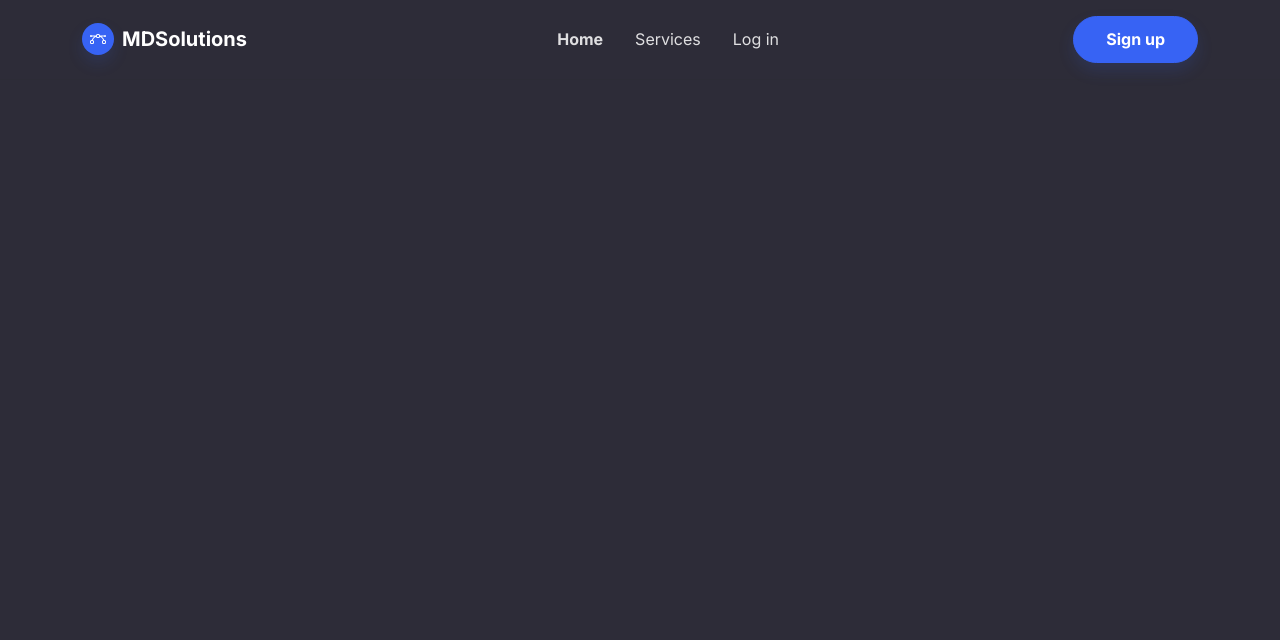
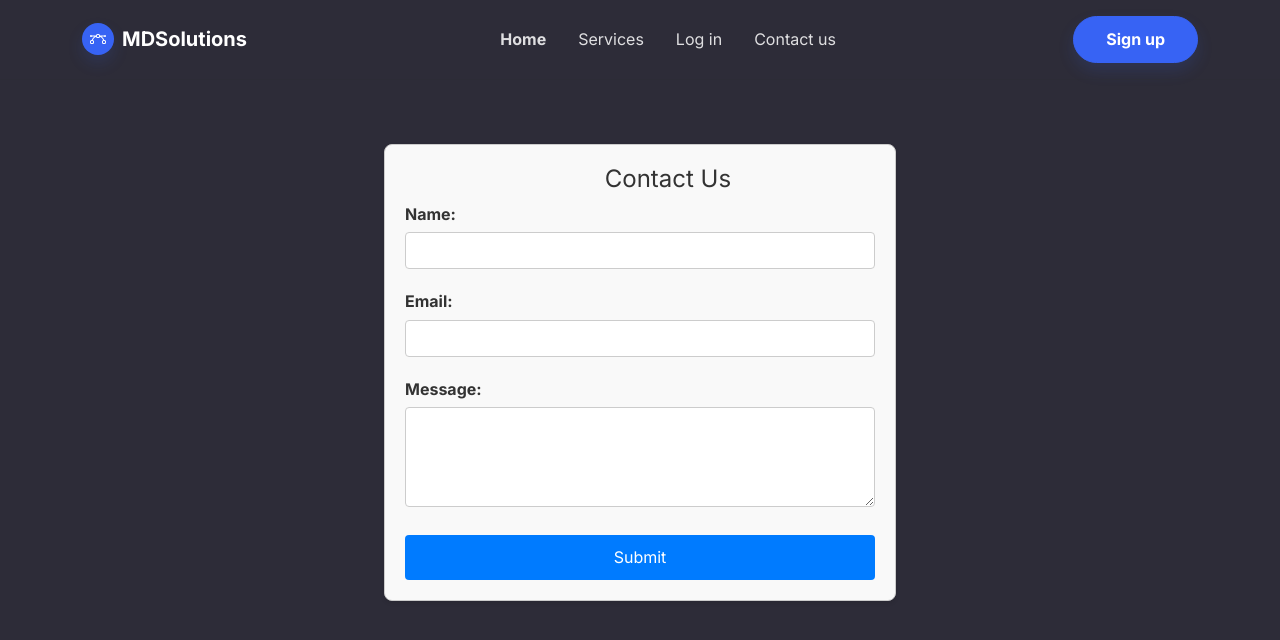
Before and after one commit to DolevGabay/spotify-applemusic-angular, a React (Create React App) app in the folder client/: page /Contact in a window 1280 px wide. Shown: the top 640 px of the page. Built offline with nearby package versions, Linux system fonts and the light colour scheme.

Commit message:
add contact us

```diff
--- a/client/src/App.js
+++ b/client/src/App.js
@@ -3,6 +3,7 @@ import { BrowserRouter, Route, Routes } from 'react-router-dom';
 import Navbar from './Navbar';
 import Home from './Home';
 import Spotify from './Spotify';
+import Contact from './Contact';
 const App = () => {
     return (
         <div>
@@ -11,6 +12,7 @@ const App = () => {
             <Routes>
                <Route path="/" element={<Home />} />
                <Route path="/spotify" element={<Spotify />} />
+               <Route path="/Contact" element={<Contact />} />
             </Routes>
         </BrowserRouter>
         </div>
--- /dev/null
+++ b/client/src/Contact.css
@@ -0,0 +1,60 @@
+.contact {
+    max-width: 40%;
+    margin: 0 auto;
+    margin-top: 5%;
+    padding: 20px;
+    border: 1px solid #ccc;
+    border-radius: 8px;
+    box-shadow: 0 2px 4px rgba(0, 0, 0, 0.1);
+    background-color: #f9f9f9;
+  }
+
+  .contact h2 {
+    font-size: 1.5rem;
+    margin-left: 42.5%;
+    color: #333;
+  }
+
+  .contact form {
+    display: flex;
+    flex-direction: column;
+  }
+
+  .form-group {
+    margin-bottom: 20px;
+  }
+
+  .form-group label {
+    font-weight: bold;
+    margin-bottom: 5px;
+    color: #333;
+  }
+
+  .form-group input[type="text"],
+  .form-group input[type="email"],
+  .form-group textarea {
+    padding: 1%;
+    border: 1px solid #ccc;
+    border-radius: 4px;
+    font-size: 1rem;
+    width: 100%;
+  }
+
+  .form-group textarea {
+    resize: vertical;
+    min-height: 100px;
+  }
+
+  button[type="submit"] {
+    background-color: #007bff;
+    color: white;
+    border: none;
+    border-radius: 4px;
+    padding: 10px 20px;
+    cursor: pointer;
+    transition: background-color 0.3s;
+  }
+
+  button[type="submit"]:hover {
+    background-color: #0056b3;
+  }
--- /dev/null
+++ b/client/src/Contact.js
@@ -0,0 +1,67 @@
+import React, { useState } from 'react';
+import './Contact.css';
+
+const Contact = () => {
+  const [formData, setFormData] = useState({
+    name: '',
+    email: '',
+    message: '',
+  });
+
+  const handleChange = (e) => {
+    const { name, value } = e.target;
+    setFormData({
+      ...formData,
+      [name]: value,
+    });
+  };
+
+  const handleSubmit = (e) => {
+    e.preventDefault();
+    // You can add your logic here to handle the form submission
+    console.log('Form data submitted:', formData);
+  };
+
+  return (
+    <div className="contact">
+      <h2>Contact Us</h2>
+      <form onSubmit={handleSubmit}>
+        <div className="form-group">
+          <label htmlFor="name">Name:</label>
+          <input
+            type="text"
+            id="name"
+            name="name"
+            value={formData.name}
+            onChange={handleChange}
+            required
+          />
+        </div>
+        <div className="form-group">
+          <label htmlFor="email">Email:</label>
+          <input
+            type="email"
+            id="email"
+            name="email"
+            value={formData.email}
+            onChange={handleChange}
+            required
+          />
+        </div>
+        <div className="form-group">
+          <label htmlFor="message">Message:</label>
+          <textarea
+            id="message"
+            name="message"
+            value={formData.message}
+            onChange={handleChange}
+            required
+          />
+        </div>
+        <button type="submit">Submit</button>
+      </form>
+    </div>
+  );
+};
+
+export default Contact;
--- a/client/src/Navbar.js
+++ b/client/src/Navbar.js
@@ -14,7 +14,7 @@ const Navbar = () => {
                         <li className="nav-item"><Link className="nav-link active" to="/">Home</Link></li>
                         <li className="nav-item"><a className="nav-link" href="services.html">Services</a></li>
                         <li className="nav-item"><a className="nav-link" href="login.html">Log in</a></li>
-                        <li className="nav-item"></li>
+                        <li className="nav-item"><a className="nav-link" href="/Contact">Contact us</a></li>
                     </ul><a className="btn btn-primary shadow" role="button" href="signup.html">Sign up</a>
                 </div>
     </div>
--- a/client/src/Spotify.js
+++ b/client/src/Spotify.js
@@ -27,7 +27,6 @@ const Spotify = () => {
 
     const startFunction = async () => {
         if (!accessToken) {
-            console.log('here')
             await fetchAuthCode(code);
             //console.log(`good: ${localStorage.getItem('access_token')}`)
             accessToken = localStorage.getItem('access_token');
@@ -64,7 +63,6 @@ const Spotify = () => {
 
 
     useEffect(() => {
-        console.log('Spotify component mounted');
         startFunction();
     }, []);
 
```
